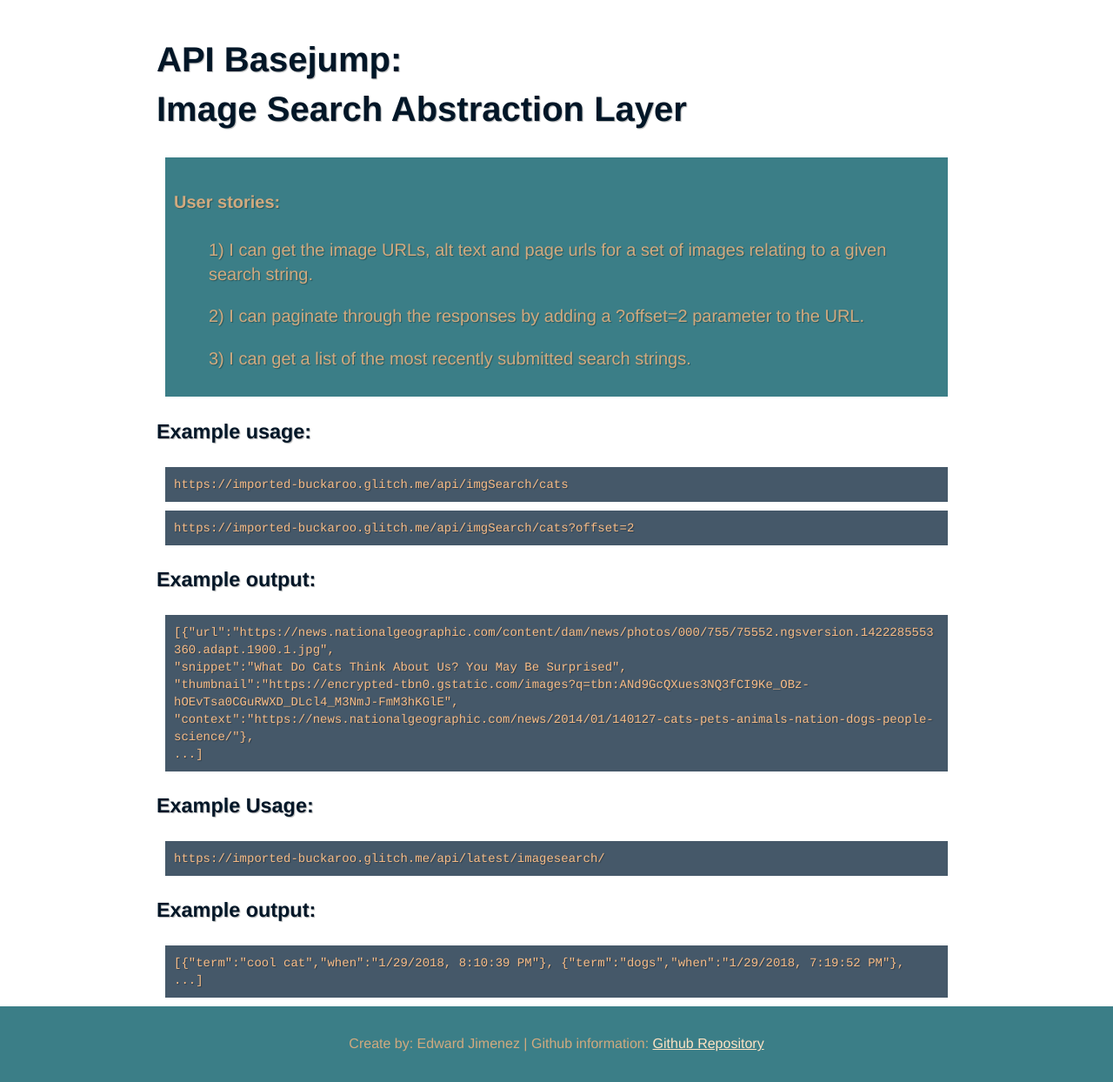
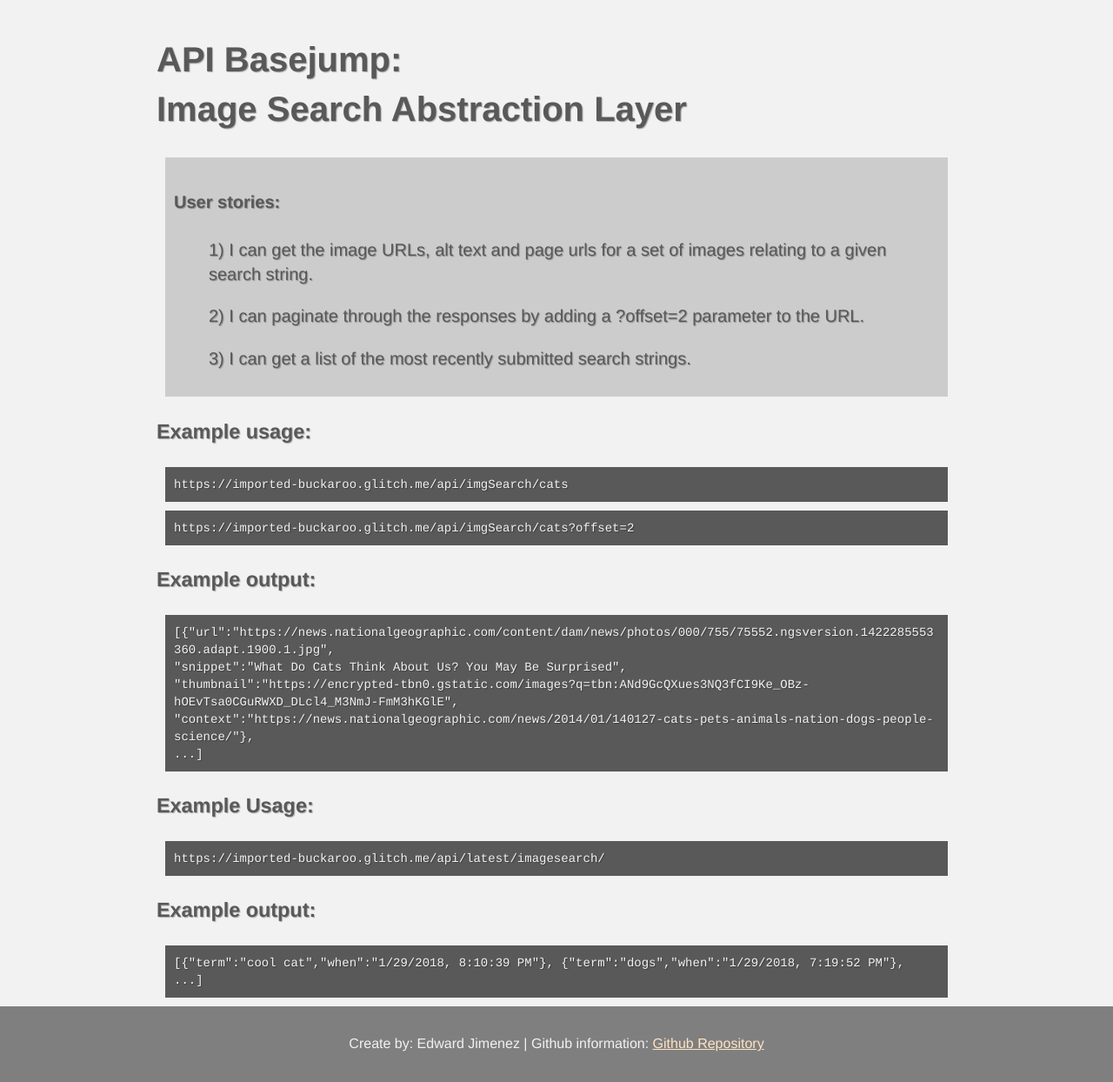
Before and after one commit to ejgdev/Image-Search-Abstraction--Layer, a website: page views/index.html in a window 1280 px wide. Shown: the whole page at 87% size. Drawn offline with Linux system fonts and the light colour scheme.

Commit message:
maintaining packages

```diff
--- a/public/style.css
+++ b/public/style.css
@@ -1,13 +1,13 @@
 /****** Main Styling ******/
 
 body {
-  background: #FFFFFF;
+  background: #F2F2F2;
 	margin: 0;
 	font-family: "Helvetica Neue",Helvetica,Arial,sans-serif;
 	font-weight: 300;
   font-size: 16px;
   line-height: 1.42857143;
-  color: #011627;
+  color: #595959;
 	text-align: left;
 }
 
@@ -27,8 +27,8 @@ body {
 .blockquote{
   font-weight: 300;
   line-height: 1.42em;
-  color:#D1AA7F;
-  background-color:#3B7E87;
+  color:#595959;
+  background-color:#CCCCCC;
   margin: 10px;
   padding:10px;
 }
@@ -42,15 +42,15 @@ body {
   bottom: 0;
   left: 0;
   padding: 1rem;
-  color:#D1AA7F;
-  background-color: #3B7E87;
+  color:#F2F2F2;
+  background-color: #7F7F7F;
   text-align: center;
 }
 
 code{
   display: block;
-  background-color: #455869;
-  color: #F8BC86;
+  background-color: #595959;
+  color: #F2F2F2;
   font-family: Courier, 'New Courier', monospace;
   font-size: 14px;
   word-wrap: break-word;
```
